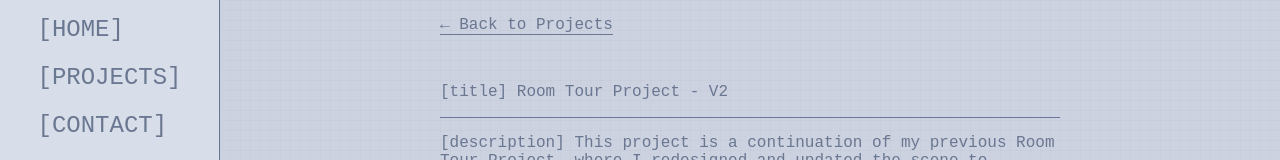
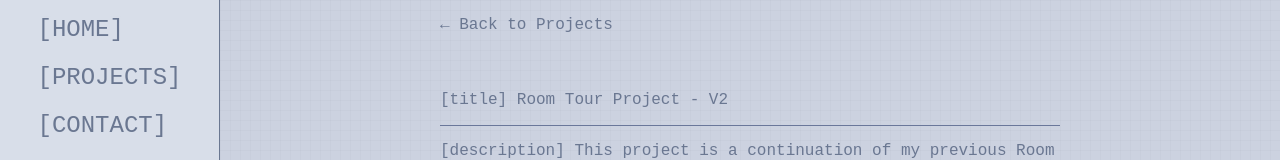
Before and after one commit to allenrojo/blender-portfolio, a React (Vite) app: page / in a window 1280 px wide. Both pictures are taken after a click on the element 749 px from the left and 1266 px from the top of the page. Shown: the top 160 px of the page. Built offline with nearby package versions, Linux system fonts and the light colour scheme.

Commit message:
added other link animation

```diff
--- a/src/components/ProjectDetail.css
+++ b/src/components/ProjectDetail.css
@@ -15,11 +15,65 @@
   background-size: 10px 10px;
 }
 .back-home-link {
+  position: relative;
+  overflow: hidden;
+  display: inline-block;
   text-decoration: none;
-  margin-bottom: 2rem;
+  margin-bottom: 2rem;;
 
-  width: fit-content;
-  border-bottom: #6a7791 1px solid;
+
+}
+.detail-text-wrapper {
+  display: inline-block;
+  position: relative;
+  height: 1.4rem;
+  overflow: hidden;
+}
+
+.text-original,
+.text-duplicate {
+  display: block;
+  transform: translateY(0);
+  filter: blur(0);
+  /* Updated transition timing for smooth, balanced effect */
+  transition: transform 0.2s ease, filter 0.3s ease;
+}
+
+.text-original {
+  position: relative;
+  z-index: 1;
+}
+
+.text-duplicate {
+  position: absolute;
+  top: -100%;
+  left: 0;
+  width: 100%;
+  z-index: 2;
+}
+
+/* Hover in: outgoing original slides down and blurs */
+.back-home-link:hover .text-original {
+  transform: translateY(100%);
+  filter: blur(4px);
+}
+
+/* Hover in: incoming duplicate slides down, no blur */
+.back-home-link:hover .text-duplicate {
+  transform: translateY(100%);
+  filter: blur(0);
+}
+
+/* Hover out: original slides back up, no blur */
+.back-home-link:not(:hover) .text-original {
+  transform: translateY(0);
+  filter: blur(0);
+}
+
+/* Hover out: duplicate slides back up and blurs */
+.back-home-link:not(:hover) .text-duplicate {
+  transform: translateY(0);
+  filter: blur(2px);
 }
 .details {
   padding-bottom: 1rem;
--- a/src/components/ProjectDetail.jsx
+++ b/src/components/ProjectDetail.jsx
@@ -24,8 +24,12 @@ function ProjectDetail() {
   return (
     <div className="project-detail-container">
       <Link to="/#projects" className="back-home-link">
-        ← Back to Projects
+        <span className="detail-text-wrapper">
+          <span className="text-original">← Back to Projects</span>
+          <span className="text-duplicate">← Back to Projects</span>
+          </span>
       </Link>
+
       <p className="details"> {project.title}</p>
       <p className="details">[description] {project.description}</p>
       <MediaColumn
@@ -36,8 +40,6 @@ function ProjectDetail() {
     </div>
   );
 }
-
-
 
 function MediaColumn({ images = [], videos = [] }) {
   const mediaItems = [
```
